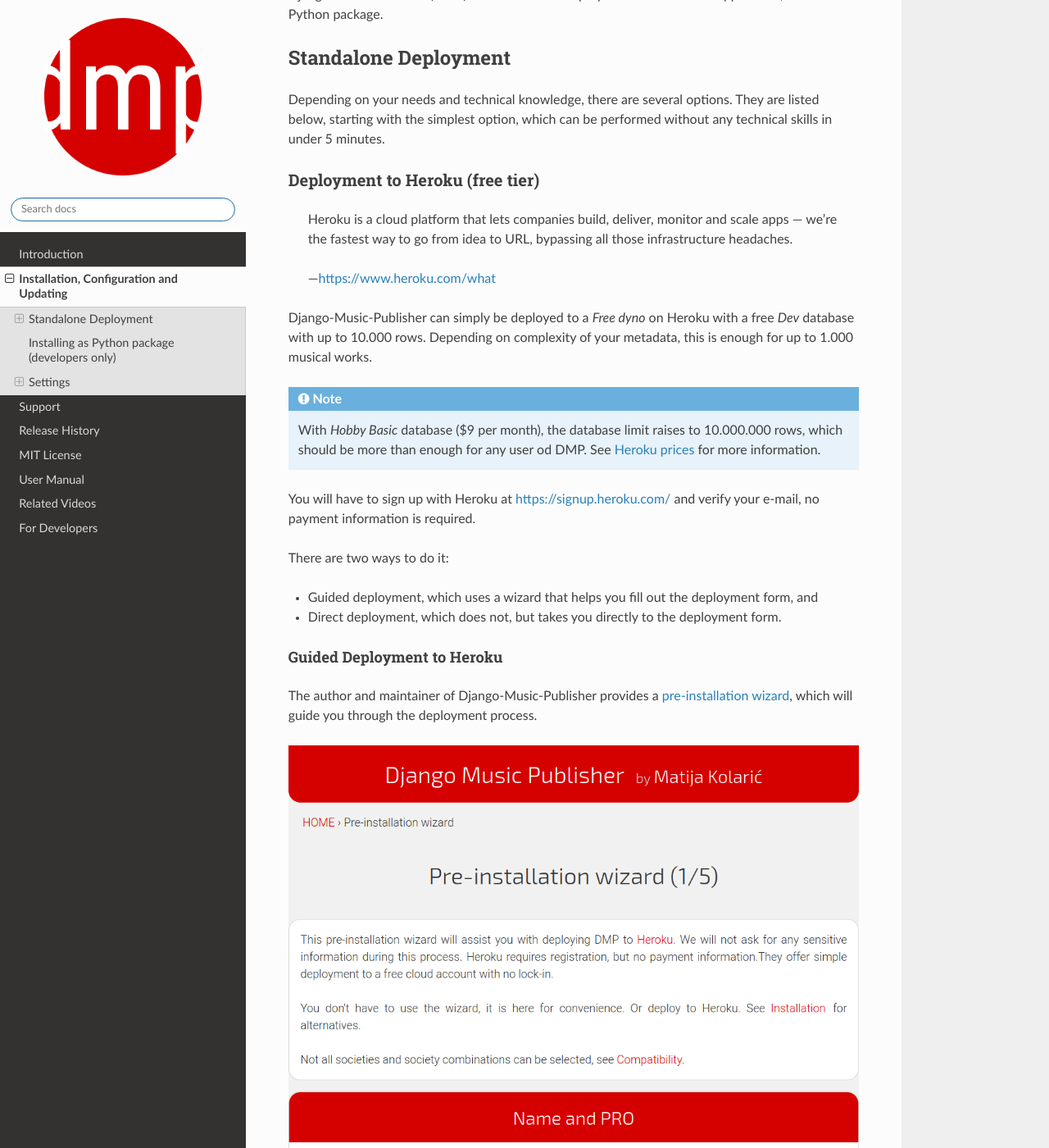
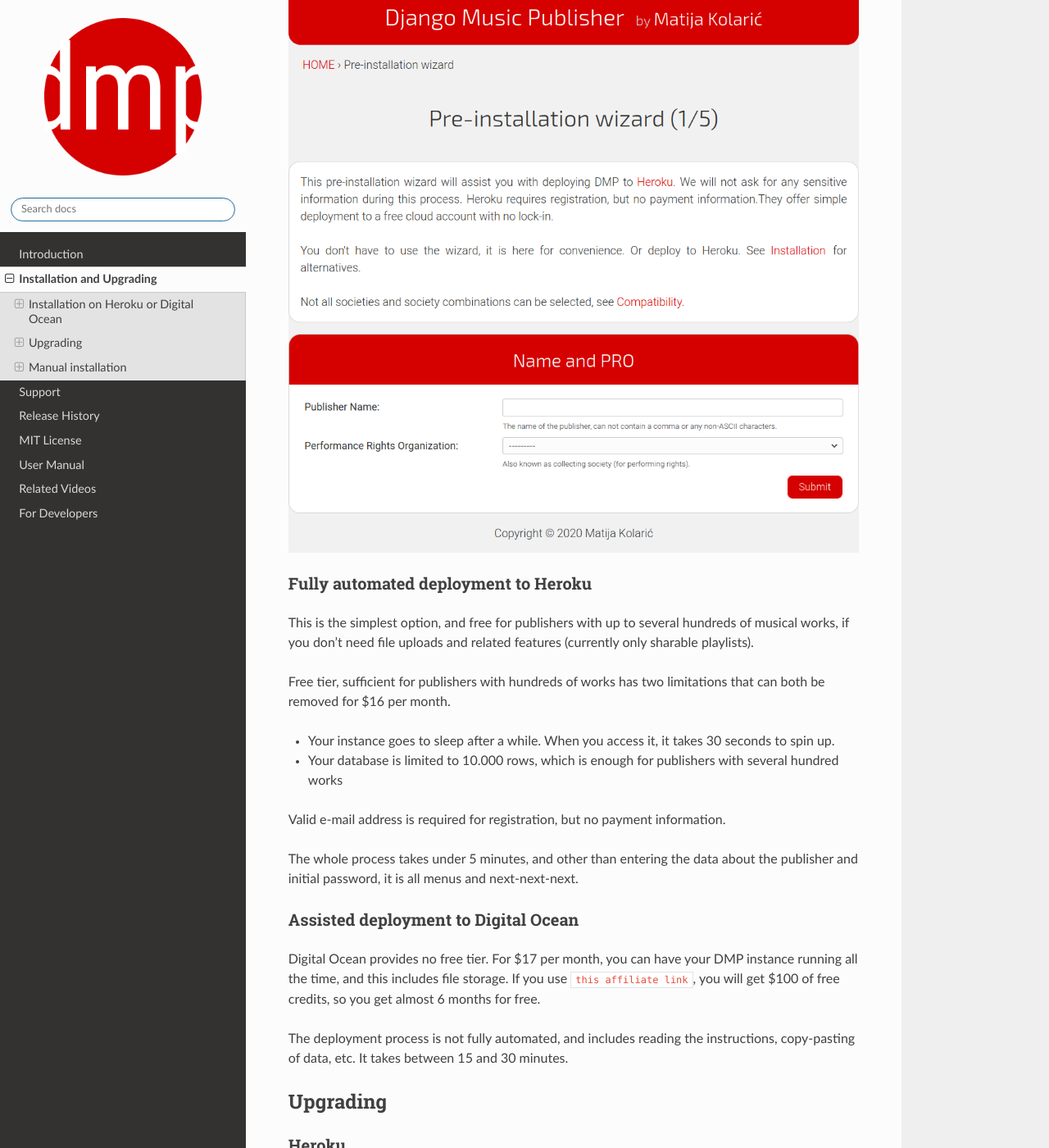
Before and after one commit to matijakolaric-com/django-music-publisher, a Sphinx documentation site: the page built from docs/installation.rst, in a window 1280 px wide and 1400 px high, scrolled down 279 px. Shown: the whole window at 82% size. Built offline with Sphinx 7.4.7 and the Read the Docs theme 2.0.0, drawn with Linux system fonts in a browser that asks for light colours; some of the changed text lies outside the part shown.

Commit message:
Improved documentation

```diff
--- a/docs/index.rst
+++ b/docs/index.rst
@@ -4,11 +4,9 @@
 .. figure:: /images/work.png
    :width: 100%
 
-Django-Music-Publisher (DMP) is **free**, open-source software for **managing music
-metadata**, **registration of musical works**, **royalty management**, and much
+**DMP** (Django-Music-Publisher) is free, open-source software for **managing
+music metadata**, **registration of musical works**, **royalty management**, and much
 more.
-
-`Home page <https://dmp.matijakolaric.com>`_ of this project includes the installation wizard.
 
 
 .. toctree::
--- a/docs/installation.rst
+++ b/docs/installation.rst
@@ -1,79 +1,51 @@
-Installation, Configuration and Updating
+Installation and Upgrading
 ****************************************
 
-.. note::
+Installation on  Heroku or Digital Ocean
+++++++++++++++++++++++++++++++++++++++++++++++++++++
 
-    The `HOME PAGE <https://dmp.matijakolaric.com>`_ of this project features a
-    `wizard <https://dmp.matijakolaric.com/install/>`_, described later in this document.
-
-Django-Music-Publisher (DMP) can be installed/deployed as a stand-alone application, or used as a Python package.
-
-Standalone Deployment
-=====================
-
-Depending on your needs and technical knowledge, there are several options. They are listed below, starting with
-the simplest option, which can be performed without any technical skills in under 5 minutes.
-
-Deployment to Heroku (free tier)
---------------------------------
-
-  Heroku is a cloud platform that lets companies build, deliver, monitor and scale apps — we're the fastest way to go
-  from idea to URL, bypassing all those infrastructure headaches.
-
-  -- https://www.heroku.com/what
-
-Django-Music-Publisher can simply be deployed to a *Free dyno* on Heroku with a free *Dev* database with up to
-10.000 rows. Depending on complexity of your metadata, this is enough for up to 1.000 musical works.
-
-.. note::
-    With *Hobby Basic* database ($9 per month), the database limit raises to 10.000.000 rows, which should be more
-    than enough for any user od DMP.
-    See `Heroku prices <https://www.heroku.com/pricing>`_ for more information.
-
-You will have to sign up with Heroku at https://signup.heroku.com/ and verify your e-mail,
-no payment information is required.
-
-There are two ways to do it:
-
-* Guided deployment, which uses a wizard that helps you fill out the deployment form, and
-* Direct deployment, which does not, but takes you directly to the deployment form.
-
-Guided Deployment to Heroku
-+++++++++++++++++++++++++++
-
-The author and maintainer of Django-Music-Publisher provides a
-`pre-installation wizard <https://matijakolaric.com/dmp-preinstallation/>`_,
-which will guide you through the deployment process.
+`This wizard <https://dmp.matijakolaric.com/install/>`_ will help you in deploying
+DMP to Heroku or Digital Ocean.
 
 .. figure:: /images/pre_wizard.png
    :width: 100%
 
-There is also a compatibility list for many collective management organizations. If your
-CMO or combination of CMOs is not supported, you can use the next method.
+Fully automated deployment to Heroku
+======================================================
 
-Direct Deployment
-+++++++++++++++++
+This is the simplest option, and free for publishers with up to several hundreds
+of musical works, if you don't need file uploads and related features (currently
+only sharable playlists).
 
-First, you need to sign up with `Heroku <https://heroku.com>`_ and/or log in.
-Then click `here <https://heroku.com/deploy?template=https://github.com/matijakolaric-com/django-music-publisher/>`_.
-This will deploy the latest code in |version| branch.
+Free tier, sufficient for publishers with hundreds of works has two limitations that
+can both be removed for $16 per month.
 
-.. figure:: /images/heroku.png
-   :width: 100%
+* Your instance goes to sleep after a while. When you access it, it takes 30 seconds
+  to spin up.
+* Your database is limited to 10.000 rows, which is enough for publishers with several
+  hundred works
 
-You will be taken directly to the deployment form. Please note that you must fill the form correctly, or
-Django-Music-Publisher will not be deployed. This is by design.
+Valid e-mail address is required for registration, but no payment information.
 
-See `Settings`_ for more information.
+The whole process takes under 5 minutes, and other than entering the data
+about the publisher and initial password, it is all menus and next-next-next.
 
-Updating DMP on Heroku
-++++++++++++++++++++++
+Assisted deployment to Digital Ocean
+======================================================
 
-There are three reasons for updating DMP:
+Digital Ocean provides no free tier. For $17 per month, you can have your DMP
+instance running all the time, and this includes file storage. If you use
+``this affiliate link``, you will get $100 of free credits, so you get almost
+6 months for free.
 
-* if there is a security issue with the version you installed,
-* if there is a bug that affects you, or
-* if you need some features from the newer version.
+The deployment process is not fully automated, and includes reading the instructions,
+copy-pasting of data, etc. It takes between 15 and 30 minutes.
+
+Upgrading
++++++++++++++++++++++++++++++++++++++++
+
+Heroku
+==========================================
 
 While installation to Heroku is really simple, updating requires some technical knowledge. The simplest way to update is to install `Heroku CLI (command line interface) <https://devcenter.heroku.com/articles/heroku-cli>`_. It can be installed on Windows, Mac and Linux.
 
@@ -89,17 +61,20 @@
 
 If you are upgrading from a version older than 20.7, you may need to delete an old buildpack, which can be found in Heroku dashboard in the ``Settings`` tab.
 
-Other options - manual deployment (developers or system engineers)
---------------------------------------------------------------------------------
+Digital Ocean
+==========================================
 
-Django-Music-Publisher is based on Django, which can be installed on Windows,
+If you followed the deployment instructions, upgrades are fully automatic.
+
+Manual installation
+++++++++++++++++++++++++++++++++++++++++++++++++++++++
+
+DMP - Django-Music-Publisher is based on Django, which can be installed on Windows,
 Mac and Linux PCs and servers. For more information, consult the official
 `Deploying Django <https://docs.djangoproject.com/en/3.0/howto/deployment/>`_ documentation.
 
-Installing as Python package (developers only)
-===================================================================
-
-If you plan to use Django-Music-Publisher as one of the apps in your Django project, there is nothing special about it::
+If you plan to use Django-Music-Publisher as one of the apps in your
+Django project, there is nothing special about it::
 
     pip install --upgrade django_music_publisher
 
@@ -134,8 +109,8 @@
 * ``PUBLISHER_SOCIETY_MR`` - Publisher's mechanical collecting society (MRO) numeric code
 * ``PUBLISHER_SOCIETY_SR`` - Publisher's synchronization collecting society numeric code, rarely used
 
-For the list of codes, please refer to the official CISAC documentation. Society codes must
-be entered *without* leading zeros.
+For the list of codes, please have a look at societies.csv file in the music_publisher
+folder of the code repository.
 
 Agreement-related settings
 -----------------------------------
@@ -144,9 +119,9 @@
 * ``PUBLISHING_AGREEMENT_PUBLISHER_MR`` - Mechanical share transferred to the publisher, default is '1.0' (100%)
 * ``PUBLISHING_AGREEMENT_PUBLISHER_SR`` - Synchronization share transferred to the publisher, default is '1.0' (100%)
 
-Other settings
+Case change
 ------------------------------------
-* ``REQUIRE_SAAN`` - Makes *Society-assigned agreement number* field required for controlled writers
-* ``REQUIRE_PUBLISHER_FEE`` - Makes *Publisher Fee* field required for controlled writers
-* ``FORCE_CASE`` - available options are ``upper`` and ``title`` and ``smart``, converting nearly all strings to UPPER CASE or Title Case or just UPPERCASE fields to Title Case,
-  respectively.
+
+* ``OPTION_FORCE_CASE`` - available options are ``upper``, ``title`` and ``smart``,
+  converting nearly all strings to UPPER CASE or Title Case or just UPPERCASE fields
+  to Title Case, respectively.
--- a/docs/modules.rst
+++ b/docs/modules.rst
@@ -19,6 +19,7 @@
 * Docs: https://django-music-publisher.readthedocs.io/
 * Code: https://github.com/matijakolaric-com/django-music-publisher/
 * PYPI: https://pypi.org/project/django-music-publisher/
+
 
 music\_publisher
 ++++++++++++++++++++++++
--- a/docs/videos.rst
+++ b/docs/videos.rst
@@ -1,10 +1,10 @@
 Related Videos
 ##############
 
-Django-Music-Publisher
+DMP
 +++++++++++++++++++++++++++++++++++
 
-A playlist specifically about `Django-Music-Publisher <https://www.youtube.com/watch?list=PLQ3e-DuNTFt-mwtKvFLK1euk5uCZdhCUP&v=duqgzK3JitU>`_.
+A playlist specifically about `DMP <https://www.youtube.com/watch?list=PLQ3e-DuNTFt-mwtKvFLK1euk5uCZdhCUP&v=duqgzK3JitU>`_.
 This playlist no longer features user tutorials.
 
 .. raw:: html
```
Also changed, not shown: docs/introduction.rst (+20 -30 lines).
